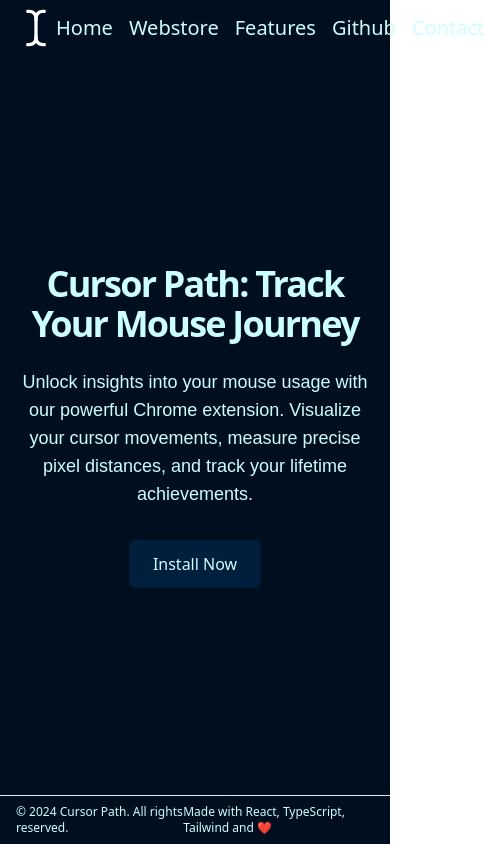
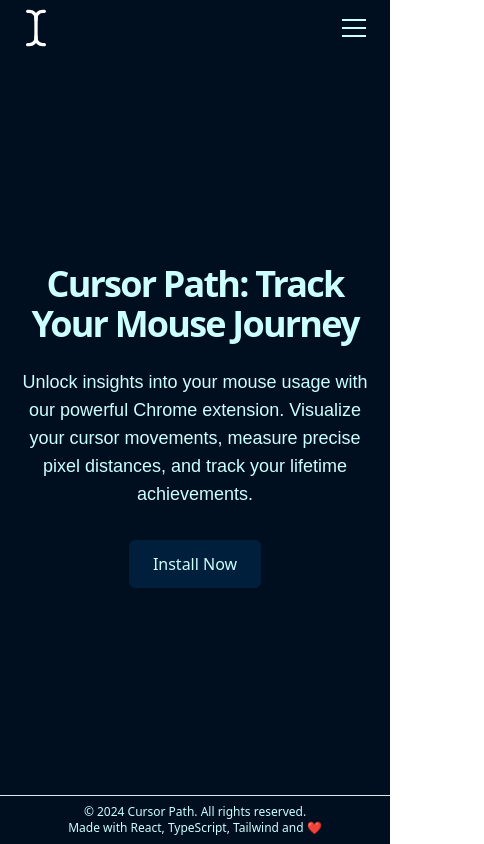
Before and after one commit to aroramrinaal/cursorpath-landing, a Next.js app: page / in a window 390 px wide. Shown: the whole page, 484 px wide, since content can reach past the window. Built offline with nearby package versions, Linux system fonts and the light colour scheme.

Commit message:
feat: Add responsive menu to Navbar component

```diff
--- a/src/components/Navbar.tsx
+++ b/src/components/Navbar.tsx
@@ -1,30 +1,62 @@
-import React from "react";
+import React, { useState } from "react";
 import Link from "next/link";
 import { TextCursorIcon } from "./TextCursorIcon";
 
 const Navbar = () => {
+  const [isMenuOpen, setIsMenuOpen] = useState(false);
+
+  const toggleMenu = () => {
+    setIsMenuOpen(!isMenuOpen);
+  };
+
   return (
-    <header className="px-4 lg:px-6 h-14 flex items-center">
-      <Link href="/" className="flex items-center justify-center" prefetch={false}>
+    <header className="px-4 lg:px-6 h-14 flex items-center justify-between bg-background text-primary-foreground">
+      <Link href="/" className="flex items-center" prefetch={false}>
         <TextCursorIcon />
         <span className="sr-only">Cursor Path</span>
       </Link>
-      <nav className="ml-auto flex gap-4 sm:gap-6 text-foreground">
+      <button
+        onClick={toggleMenu}
+        type="button"
+        className="inline-flex items-center justify-center p-2 w-10 h-10 text-sm text-primary-foreground rounded-lg lg:hidden bg-background hover:bg-background focus:outline-none focus:ring-2 focus:ring-primary"
+        aria-controls="navbar-menu"
+        aria-expanded={isMenuOpen}
+      >
+        <span className="sr-only">Toggle menu</span>
+        <div className="w-6 h-6 relative flex flex-col justify-center items-center">
+          <span className={`absolute h-0.5 w-full bg-primary-foreground transform transition-all duration-300 ease-in-out ${isMenuOpen ? 'rotate-45' : '-translate-y-2'}`} />
+          <span className={`absolute h-0.5 w-full bg-primary-foreground transform transition-all duration-300 ease-in-out ${isMenuOpen ? 'opacity-0' : 'opacity-100'}`} />
+          <span className={`absolute h-0.5 w-full bg-primary-foreground transform transition-all duration-300 ease-in-out ${isMenuOpen ? '-rotate-45' : 'translate-y-2'}`} />
+        </div>
+      </button>
+      <nav className={`${isMenuOpen ? 'block' : 'hidden'} w-full lg:block lg:w-auto bg-background text-primary-foreground lg:bg-transparent lg:text-foreground`} id="navbar-menu">
+        <ul className="flex flex-col lg:flex-row gap-4 lg:gap-6 lg:items-center">
+          <li>
             <Link href="/" className="text-xl font-medium hover:underline underline-offset-4" prefetch={false}>
               Home
             </Link>
+          </li>
+          <li>
             <Link href="#" className="text-xl font-medium hover:underline underline-offset-4" prefetch={false}>
               Webstore
             </Link>
+          </li>
+          <li>
             <Link href="/features" className="text-xl font-medium hover:underline underline-offset-4" prefetch={false}>
               Features
             </Link>
+          </li>
+          <li>
             <Link href="https://github.com/aroramrinaal/cursorpath-landing" className="text-xl font-medium hover:underline underline-offset-4" prefetch={false}>
               Github
             </Link>
+          </li>
+          <li>
             <Link href="https://x.com/mrinaalarora25" className="text-xl font-medium hover:underline underline-offset-4" prefetch={false}>
               Contact
             </Link>
+          </li>
+        </ul>
       </nav>
     </header>
   );
--- a/src/pages/index.tsx
+++ b/src/pages/index.tsx
@@ -25,7 +25,7 @@
           </div>
         </div>
       </main>
-      <footer className="w-full py-2 px-4 border-t border-border/40 flex justify-between items-center text-xs text-muted-foreground">
+      <footer className="w-full py-2 px-4 border-t border-border/40 flex flex-col md:flex-row justify-between items-center text-xs text-muted-foreground">
         <p>&copy; 2024 Cursor Path. All rights reserved.</p>
         <p>Made with React, TypeScript, Tailwind and ❤️</p>
       </footer>
```
Lines whose indentation alone changed are shown as unchanged.
